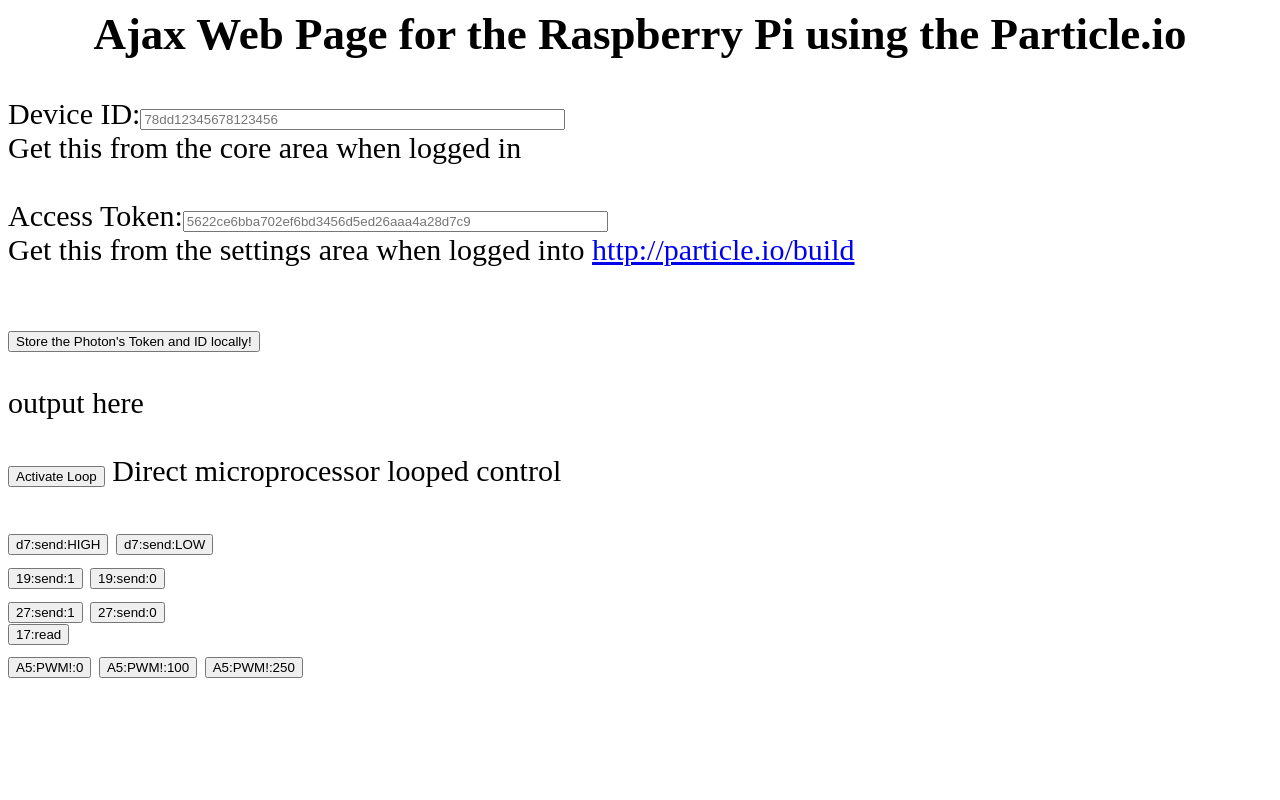
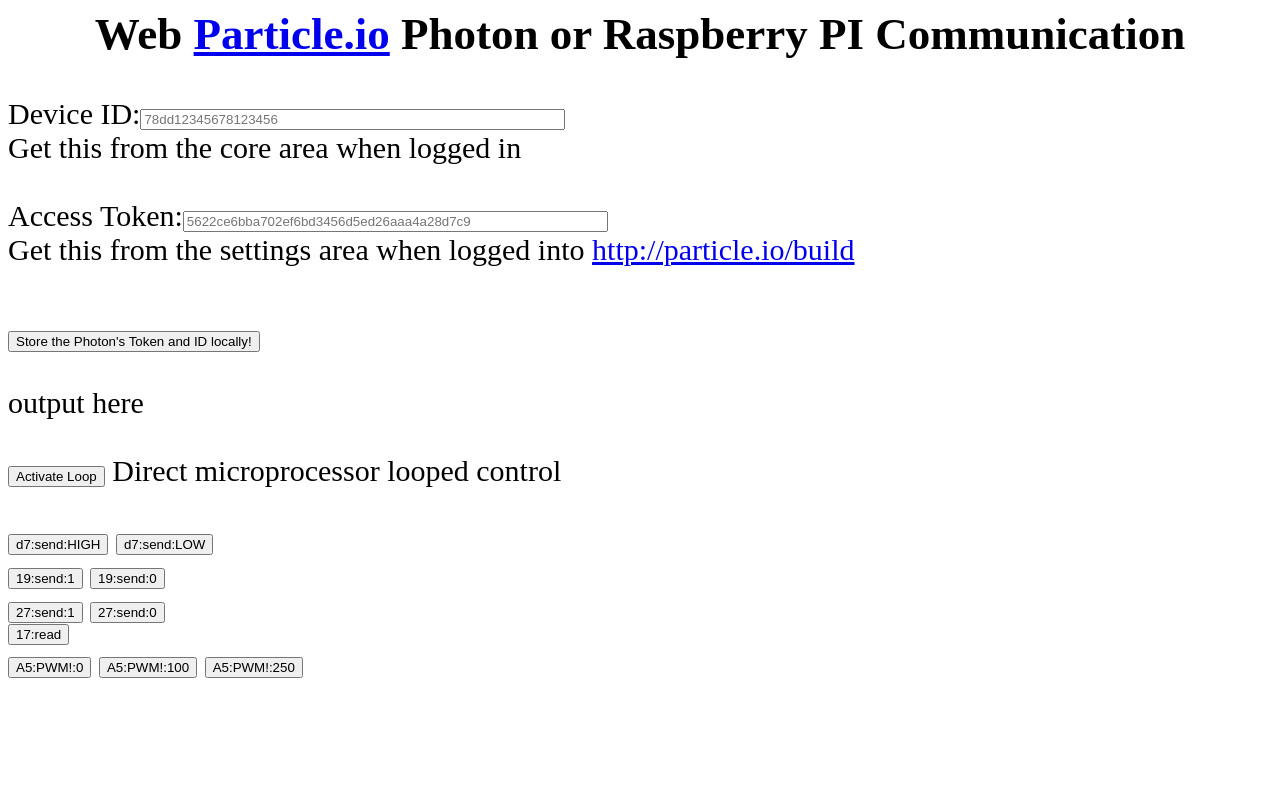
Before and after one commit to hpssjellis/particle-photon-raspberry-pi-iot, a plain HTML site: page index.html in a window 1280 px wide. Shown: the top 800 px of the page. Drawn offline with Linux system fonts and the light colour scheme.

Commit message:
Update index.html

```diff
--- a/index.html
+++ b/index.html
@@ -1,6 +1,6 @@
 <html>
 <head>
-<title>Raspberry Pi Index </title>
+<title>Particle Web Communication </title>
 
 <font style="font-size:30px">
 
@@ -131,7 +131,7 @@
 
 
 
-<h2 align=center>Ajax Web Page for the Raspberry Pi using the Particle.io </h2>
+   <h2 align=center>Web <a href="http://particle.io">Particle.io</a> Photon or Raspberry PI Communication</h2>
 
 
 
```
